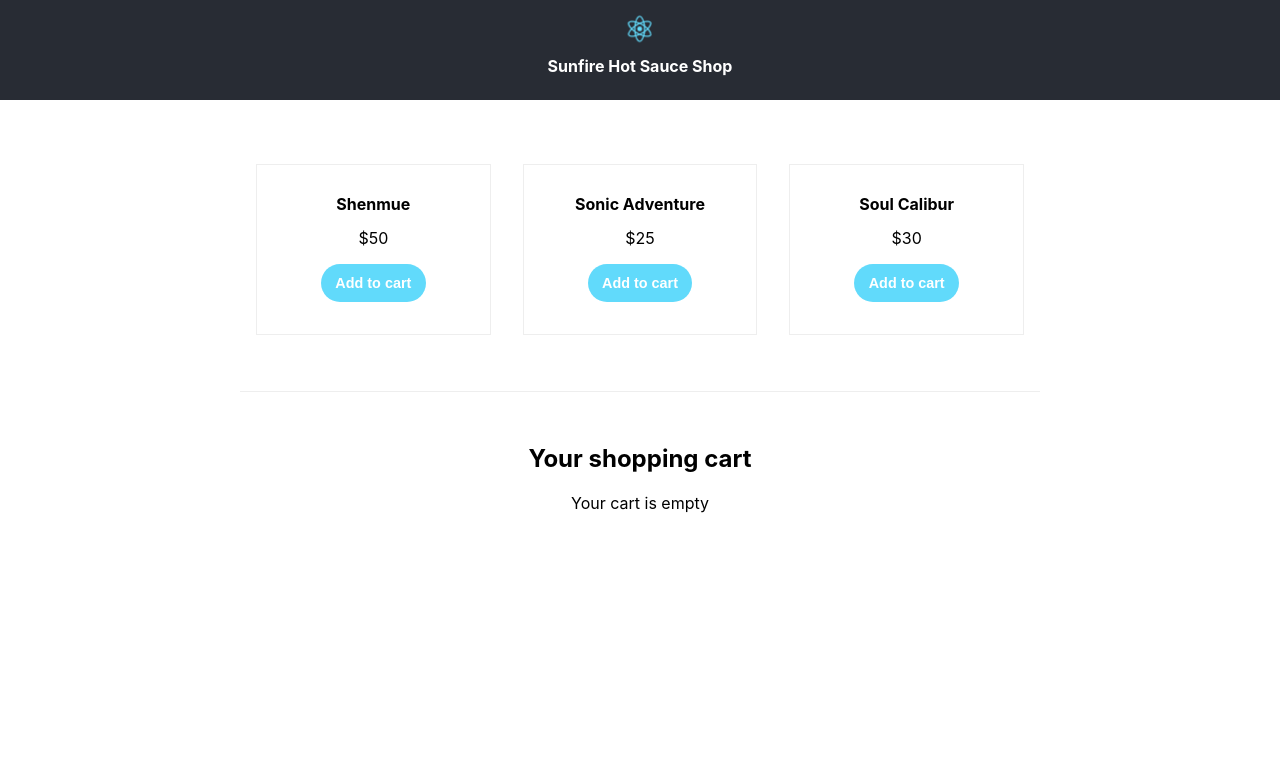
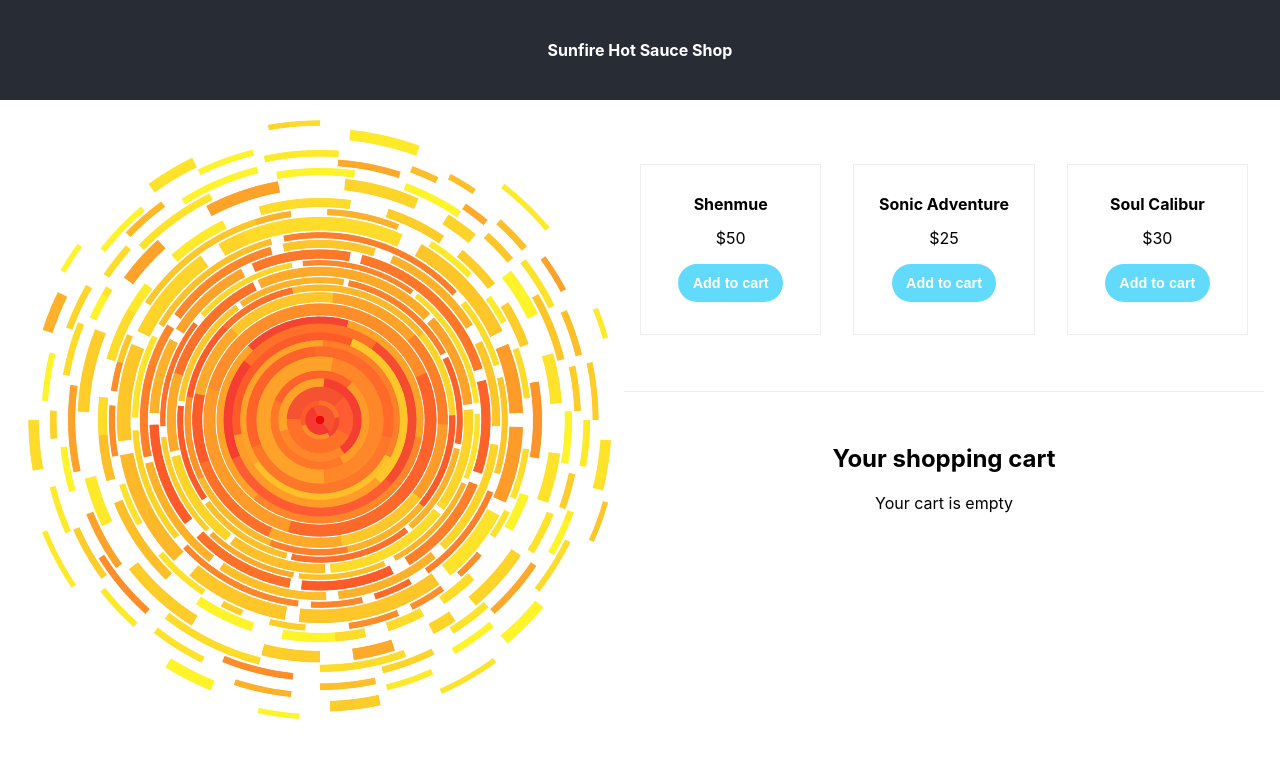
Before and after one commit to ctrachte/sunfire-webapp, a React (Create React App) app: page / in a window 1280 px wide. Shown: the top 758 px of the page. Built offline with nearby package versions, Linux system fonts and the light colour scheme; what react-stripe-elements would draw is missing.

Commit message:
update app logo and background

```diff
--- a/src/App.css
+++ b/src/App.css
@@ -1,6 +1,11 @@
 .App-logo {
-  animation: App-logo-spin infinite 20s linear;
-  height: 32px;
+  animation: App-logo-spin infinite 50s linear;
+  display: block;
+  margin-left: 0;
+  margin-right: auto;
+  width: 50%;
+  position: absolute;
+  z-index:-1;
 }
 
 .App-header {
@@ -12,6 +17,7 @@
   justify-content: center;
   font-size: calc(10px + 2vmin);
   color: white;
+  z-index:1
 }
 
 .App-header-text {
@@ -20,12 +26,16 @@
 
 .App-shop {
   padding: 1rem 1rem 3rem;
+  width: 50%;
+  margin-left: auto;
+  margin-right: 0;
 }
 
 .App-products {
   margin: 3rem auto 3.5rem;
   max-width: 800px;
   text-align: center;
+  z-index:1
 }
 
 @media (min-width: 800px) {
--- a/src/App.js
+++ b/src/App.js
@@ -4,7 +4,7 @@
 import Product from './Components/Product/Product.js';
 import Cart from './Components/Cart/Cart.js';
 import CheckoutForm from './Components/CheckoutForm/CheckoutForm.js';
-import logo from './logo.svg';
+import logo from './sunfireBackground.jpg';
 import './App.css';
 
 export default function App() {
@@ -36,9 +36,9 @@
   return (
     <div className="App">
       <header className="App-header">
-        <img src={logo} className="App-logo" alt="logo" />
         <h1 className="App-header-text">Sunfire Hot Sauce Shop</h1>
       </header>
+      <img src={logo} className="App-logo" alt="logo" />
       <main className="App-shop">
         <div className="App-products">
           {items.map(item => (
```
Also changed, not shown: lambda/charge.js, src/sunfireBackground.jpg (added).
